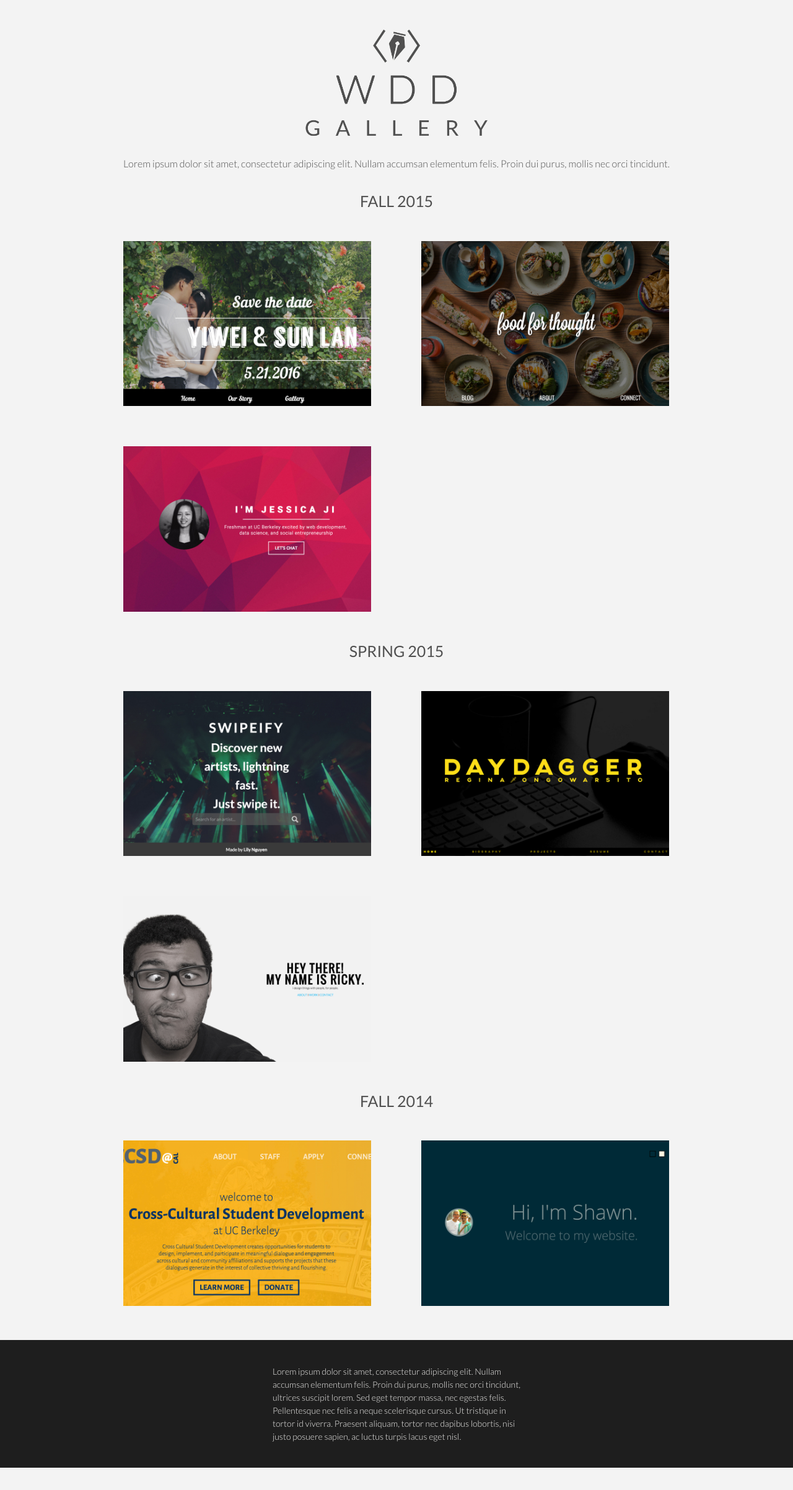
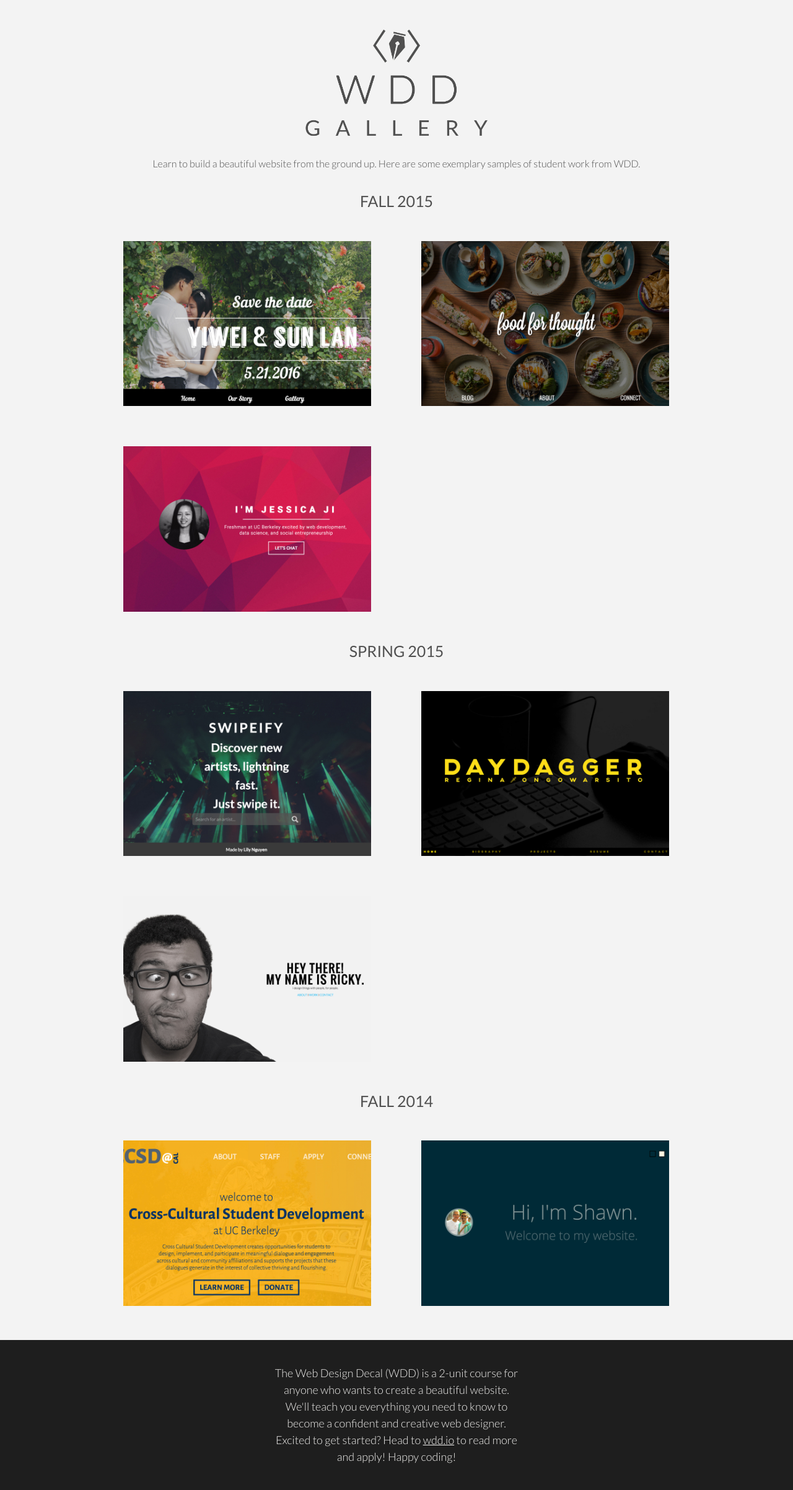
Before and after one commit to joycezhou95/WDD-Gallery, a plain HTML site: page index.html in a window 1280 px wide. Shown: the whole page at 62% size. Before the commit the page ends 2368 px from the top, so only its background shows below. Drawn offline with Linux system fonts and the light colour scheme.

Commit message:
no more lorem ipsum

```diff
--- a/css/style.css
+++ b/css/style.css
@@ -118,13 +118,15 @@ main{
 ============================================================ */
 
 #about{
+	font-size: 18px;
 	width: 300px;
+	text-align: center;
 	display: block;
 	margin: 0 auto;
 }
 
-#social-media-item{
-	display: inline-block;
+p a{
+	text-decoration: underline;
 }
 
 
@@ -180,8 +182,4 @@ main{
 		width: 400px;
 	}
 
-	#social-media-container{
-		display: inline-block;
-	}
-
 }
--- a/index.html
+++ b/index.html
@@ -23,7 +23,7 @@
 			<div id="logo">
 				<img src="img/WDD gallery.png">
 			</div>
-			<div id="subheader">Lorem ipsum dolor sit amet, consectetur adipiscing elit. Nullam accumsan elementum felis. Proin dui purus, mollis nec orci tincidunt.</div>
+			<div id="subheader">Learn to build a beautiful website from the ground up. Here are some exemplary samples of student work from WDD.</div>
 		</header>
 
 		<main>
@@ -174,12 +174,7 @@
 		</main>
 
 		<footer>
-			<p id="about">Lorem ipsum dolor sit amet, consectetur adipiscing elit. Nullam accumsan elementum felis. Proin dui purus, mollis nec orci tincidunt, ultrices suscipit lorem. Sed eget tempor massa, nec egestas felis. Pellentesque nec felis a neque scelerisque cursus. Ut tristique in tortor id viverra. Praesent aliquam, tortor nec dapibus lobortis, nisi justo posuere sapien, ac luctus turpis lacus eget nisl.</p>
-			<div id="social-media-container">
-				<div class="social-media-item"></div>
-				<div class="social-media-item"></div>
-				<div class="social-media-item"></div>
-			</div>
+			<p id="about">The Web Design Decal (WDD) is a 2-unit course for anyone who wants to create a beautiful website. We'll teach you everything you need to know to become a confident and creative web designer. Excited to get started? Head to <a href="http://wdd.io">wdd.io</a> to read more and apply! Happy coding!</p>
 		</footer>
 	</div> <!-- wrapper -->
 </body>
```
